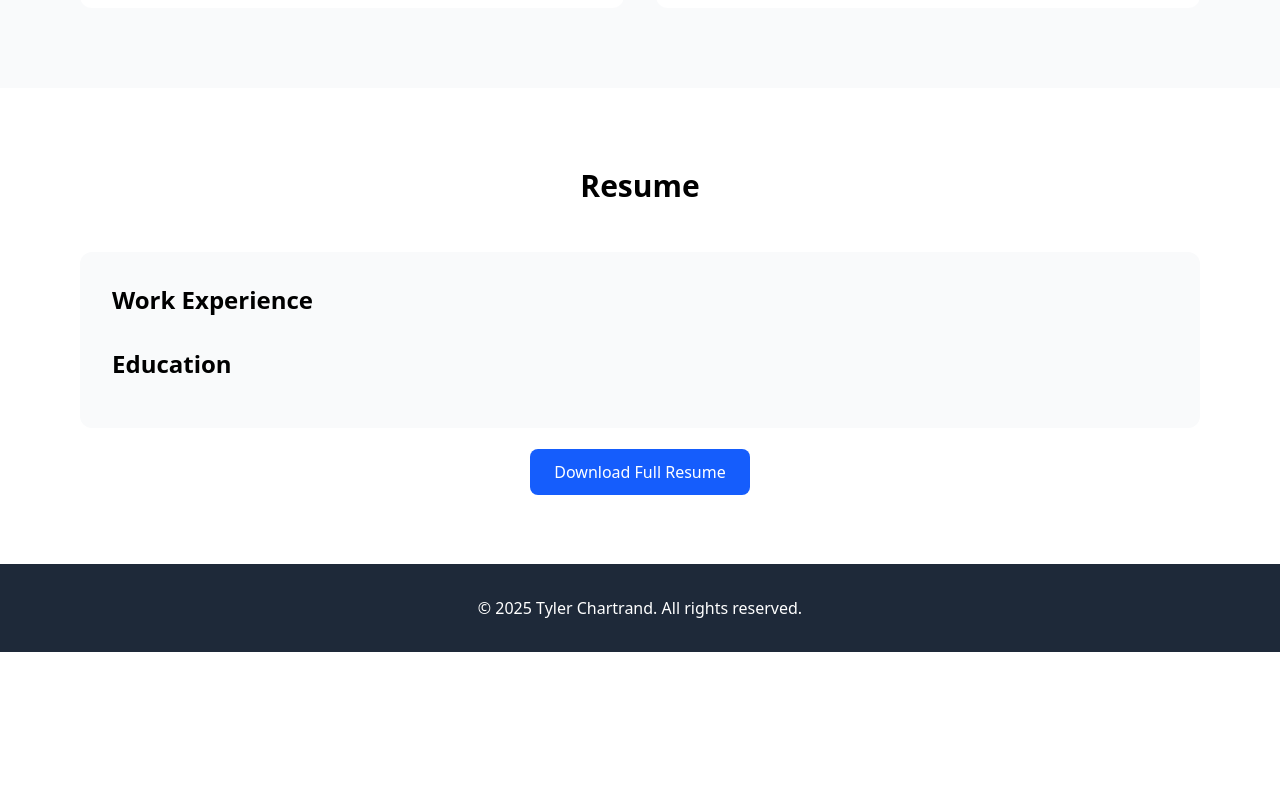
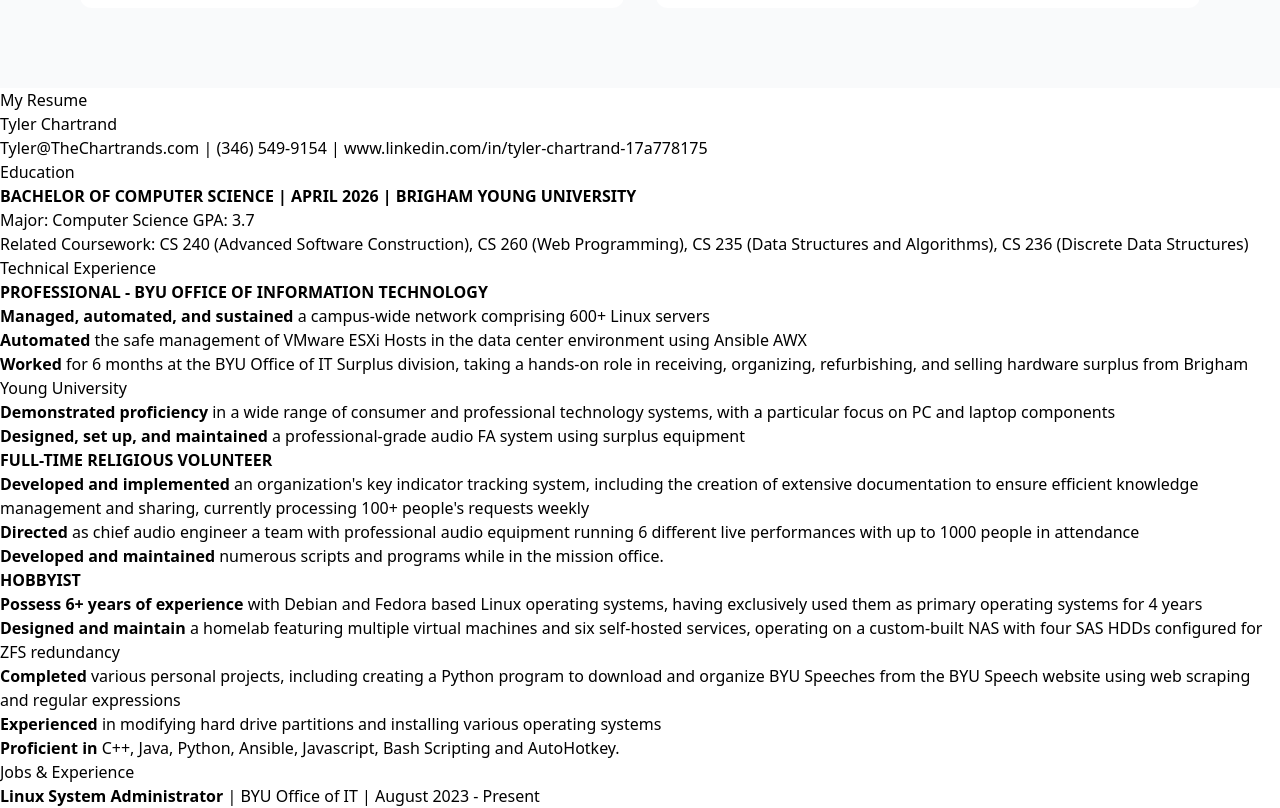
Before and after one commit to tychart/homepage, a React (Vite) app: page / in a window 1280 px wide. Shown: the part 1700-2508 px from the top of the page. Before the commit the page ends 2352 px from the top, so only its background shows below. Built offline with nearby package versions, Linux system fonts and the light colour scheme.

Commit message:
Updated some stuff for the resume section

```diff
--- a/package.json
+++ b/package.json
@@ -11,7 +11,10 @@
   },
   "dependencies": {
     "react": "^19.0.0",
-    "react-dom": "^19.0.0"
+    "react-dom": "^19.0.0",
+    "react-markdown": "^10.1.0",
+    "react-syntax-highlighter": "^15.6.1",
+    "remark-gfm": "^4.0.1"
   },
   "devDependencies": {
     "@eslint/js": "^9.19.0",
--- /dev/null
+++ b/public/resume.md
@@ -0,0 +1,48 @@
+# Tyler Chartrand
+[Tyler@TheChartrands.com](mailto:Tyler@TheChartrands.com) | (346) 549-9154 | [www.linkedin.com/in/tyler-chartrand-17a778175](www.linkedin.com/in/tyler-chartrand-17a778175)
+
+## Education
+
+**BACHELOR OF COMPUTER SCIENCE | APRIL 2026 | BRIGHAM YOUNG UNIVERSITY**
+* Major: Computer Science GPA: 3.7
+* Related Coursework: CS 240 (Advanced Software Construction), CS 260 (Web Programming), CS 235 (Data Structures and Algorithms), CS 236 (Discrete Data Structures)
+
+## Technical Experience
+
+**PROFESSIONAL - BYU OFFICE OF INFORMATION TECHNOLOGY**
+
+* **Managed, automated, and sustained** a campus-wide network comprising 600+ Linux servers
+* **Automated** the safe management of VMware ESXi Hosts in the data center environment using Ansible AWX
+* **Worked** for 6 months at the BYU Office of IT Surplus division, taking a hands-on role in receiving, organizing, refurbishing, and selling hardware surplus from Brigham Young University
+* **Demonstrated proficiency** in a wide range of consumer and professional technology systems, with a particular focus on PC and laptop components
+* **Designed, set up, and maintained** a professional-grade audio FA system using surplus equipment
+
+**FULL-TIME RELIGIOUS VOLUNTEER**
+
+* **Developed and implemented** an organization's key indicator tracking system, including the creation of extensive documentation to ensure efficient knowledge management and sharing, currently processing 100+ people's requests weekly
+* **Directed** as chief audio engineer a team with professional audio equipment running 6 different live performances with up to 1000 people in attendance
+* **Developed and maintained** numerous scripts and programs while in the mission office.
+
+**HOBBYIST**
+
+* **Possess 6+ years of experience** with Debian and Fedora based Linux operating systems, having exclusively used them as primary operating systems for 4 years
+* **Designed and maintain** a homelab featuring multiple virtual machines and six self-hosted services, operating on a custom-built NAS with four SAS HDDs configured for ZFS redundancy
+* **Completed** various personal projects, including creating a Python program to download and organize BYU Speeches from the BYU Speech website using web scraping and regular expressions
+* **Experienced** in modifying hard drive partitions and installing various operating systems
+* **Proficient in** C++, Java, Python, Ansible, Javascript, Bash Scripting and AutoHotkey.
+
+## Jobs & Experience
+
+* **Linux System Administrator** | BYU Office of IT | August 2023 - Present
+* **Youth Camp Counselor** | Church of Jesus Christ of Latter day Saints | May 2023 - August 2023
+* **Technical Surplus Manager** | BYU Office of IT | November 2022 - April 2023
+* **Full-Time Religious Volunteer** | Church of Jesus Christ of Latter-day Saints | August 2020 - August 2022
+* **Eagle Scout** | Boy Scouts of America | May 2013 - May 2020
+* **Marching Band Member** | The Woodlands College Park HS | August 2016 - February 2020
+* **Automotive Team Member** | Service First Automotive | January 2020 - April 2020
+
+## Skills & Interests
+
+* Woodworking, machining, blacksmithing, audio engineering
+* Successfully installed gasoline engines onto bicycles
+* Proficient in speaking Chinese
--- /dev/null
+++ b/src/components/MarkdownRenderer.jsx
@@ -0,0 +1,56 @@
+import React, { useState, useEffect } from 'react';
+import ReactMarkdown from 'react-markdown';
+import remarkGfm from 'remark-gfm'; // For GitHub Flavored Markdown (tables, etc.)
+import { Prism as SyntaxHighlighter } from 'react-syntax-highlighter';
+import { dracula } from 'react-syntax-highlighter/dist/esm/styles/prism'; // Choose a style
+
+function MarkdownRenderer({ filePath }) {
+  const [markdownContent, setMarkdownContent] = useState('');
+  const [error, setError] = useState(null);
+
+  useEffect(() => {
+    fetch(filePath)
+      .then((response) => {
+        if (!response.ok) {
+          throw new Error(`HTTP error! status: ${response.status}`);
+        }
+        return response.text();
+      })
+      .then((text) => setMarkdownContent(text))
+      .catch((err) => {
+        setError(err);
+        console.error("Error fetching Markdown:", err);
+      });
+  }, [filePath]);
+
+  if (error) {
+    return <div>Error loading Markdown: {error.message}</div>;
+  }
+
+  return (
+    <ReactMarkdown
+      children={markdownContent}
+      remarkPlugins={[remarkGfm]}
+      components={{
+        code({ node, inline, className, children, ...props }) {
+          const match = /language-(\w+)/.exec(className || '');
+          return !inline && match ? (
+            <SyntaxHighlighter
+              children={String(children).replace(/\n$/, '')}
+              style={dracula}
+              language={match[1]}
+              PreTag="div"
+              {...props}
+            />
+          ) : (
+            <code className={className} {...props}>
+              {children}
+            </code>
+          );
+        },
+      }}
+    />
+  );
+}
+
+export default MarkdownRenderer;
--- a/src/components/navbar.jsx
+++ b/src/components/navbar.jsx
@@ -16,7 +16,7 @@
                         <a href="#resume" className="text-gray-600 hover:text-blue-600 transition-colors duration-300">
                             Resume
                         </a>
-                        <a href="https://github.com/TylerChartrand"
+                        <a href="https://github.com/tychart"
                            target="_blank"
                            rel="noopener noreferrer"
                            className="flex items-center text-gray-600 hover:text-blue-600 transition-colors duration-300">
--- a/src/components/resume.jsx
+++ b/src/components/resume.jsx
@@ -1,27 +1,38 @@
 import React from 'react';
+import MarkdownRenderer from './MarkdownRenderer';
 
 const Resume = () => (
-  <section className="py-20 bg-white" id="resume">
-    <div className="max-w-6xl mx-auto px-4">
-      <h2 className="text-3xl font-bold text-center mb-12">Resume</h2>
-      <div className="bg-gray-50 p-8 rounded-xl">
-        <h3 className="text-2xl font-semibold mb-4">Work Experience</h3>
-        {/* Add your work experience here */}
-        <h3 className="text-2xl font-semibold mb-4 mt-8">Education</h3>
-        {/* Add your education details here */}
-      </div>
-      <div className="text-center mt-8">
-        <a
-          href="/path-to-your-resume.pdf"
-          className="bg-blue-600 text-white px-6 py-3 rounded-lg hover:bg-blue-700 transition-colors duration-300"
-          target="_blank"
-          rel="noopener noreferrer"
-        >
-          Download Full Resume
-        </a>
-      </div>
-    </div>
-  </section>
+  <div className="prose prose-sm md:prose-base lg:prose-lg max-w-none">
+    <h1>My Resume</h1>
+    <MarkdownRenderer filePath="/public/resume.md" />
+  </div>
 );
 
+
+
+
+// const Resume = () => (
+//   <section className="py-20 bg-white" id="resume">
+//     <div className="max-w-6xl mx-auto px-4">
+//       <h2 className="text-3xl font-bold text-center mb-12">Resume</h2>
+//       <div className="bg-gray-50 p-8 rounded-xl">
+//         <h3 className="text-2xl font-semibold mb-4">Work Experience</h3>
+//         {/* Add your work experience here */}
+//         <h3 className="text-2xl font-semibold mb-4 mt-8">Education</h3>
+//         {/* Add your education details here */}
+//       </div>
+//       <div className="text-center mt-8">
+//         <a
+//           href="/path-to-your-resume.pdf"
+//           className="bg-blue-600 text-white px-6 py-3 rounded-lg hover:bg-blue-700 transition-colors duration-300"
+//           target="_blank"
+//           rel="noopener noreferrer"
+//         >
+//           Download Full Resume
+//         </a>
+//       </div>
+//     </div>
+//   </section>
+// );
+
 export default Resume;
```
Also changed, not shown: 1 other file (tests, documents, lock files or other folders).
